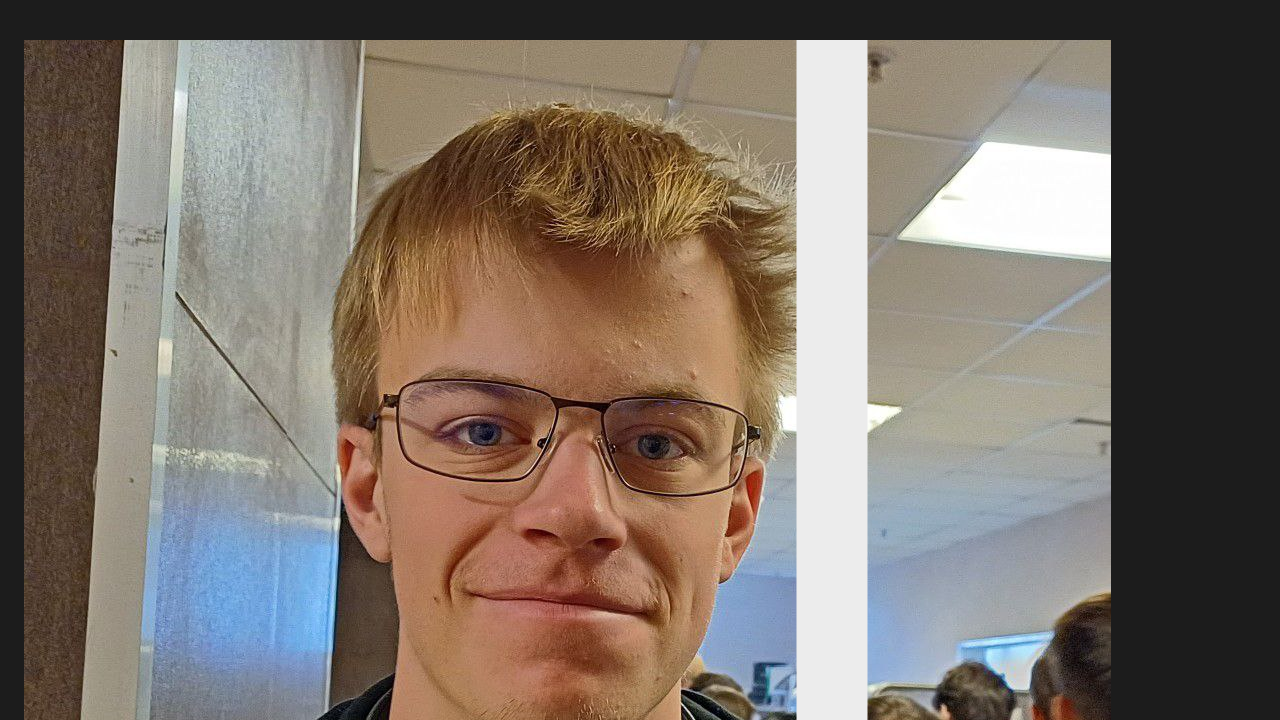
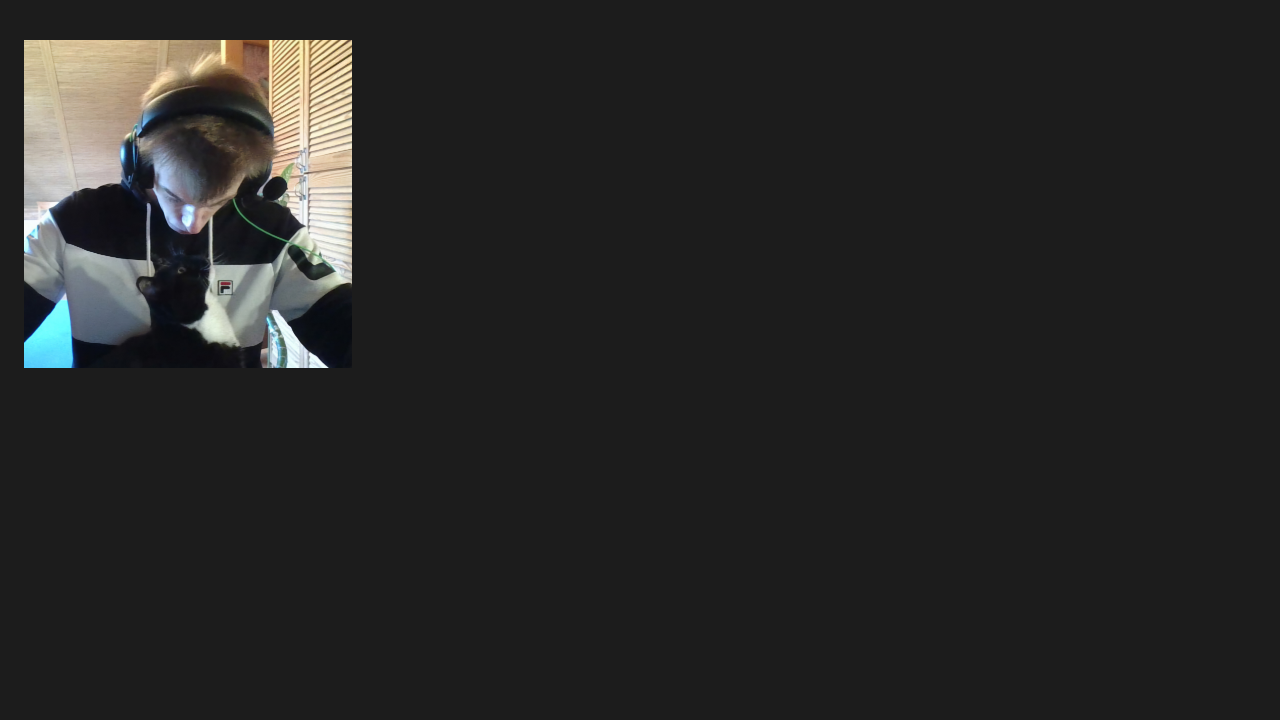
Before and after one commit to sanyuchilas/sandushnilas, a plain HTML site: page index.html in a window 1280 px wide. Both pictures are taken after a click on the link "Identity.". Shown: the part 80-800 px from the top of the page. Drawn offline with Linux system fonts and the light colour scheme.

Commit message:
added me image

```diff
--- a/index.css
+++ b/index.css
@@ -101,6 +101,8 @@ main {
   padding: 2rem 1rem 2rem 2rem;
 
   flex-grow: 1;
+
+  height: 100%;
 }
 
 nav {
@@ -256,13 +258,17 @@ a:hover {
   flex-direction: row;
 
   justify-content: flex-start;
+  height: 100%;
 }
 
-#identity-page .square {
-  width: 100%;
-  background: var(--text-color);
+#identity-page .me {
+  min-height: 100px;
+  height: 50%;
 
-  transform: rotateY(60deg) translateX(-700px);
+  @media (max-width: 768px) {
+    max-width: 256px;
+    max-height: 256px;
+  }
 }
 
 .year {
--- a/index.html
+++ b/index.html
@@ -128,8 +128,7 @@
         </div>
       </div>
       <div id="identity-page" class="hidden">
-        <img src="./sasha_1.jpg" />
-        <div class="square"></div>
+        <img class="me" src="./me.jpg" />
       </div>
       <div id="projectivity-page" class="hidden">
         <a class="year" href="#2024" id="2024">
```
Also changed, not shown: me.jpg (added), sasha_1.jpg (deleted), sasha_2.jpg (deleted), 1 other file.
